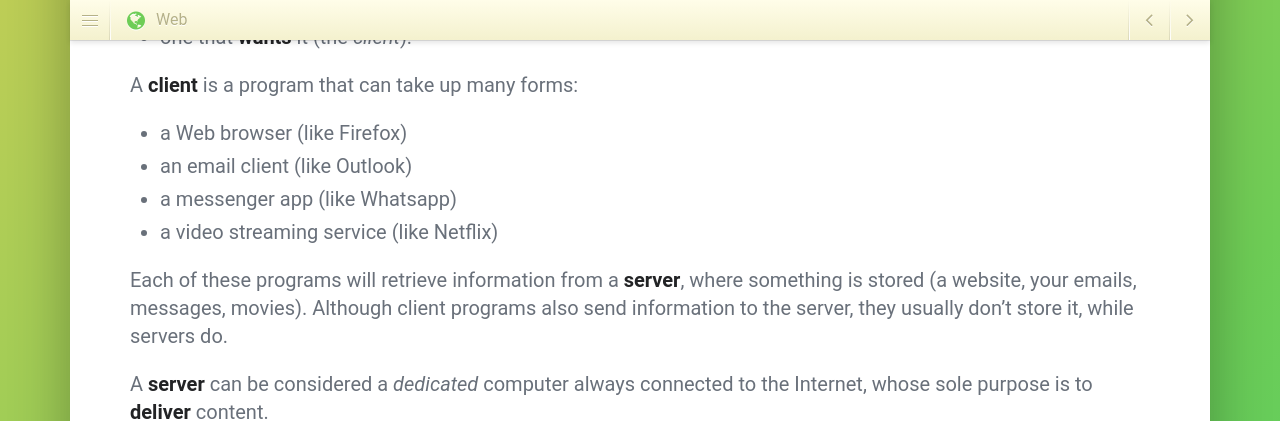
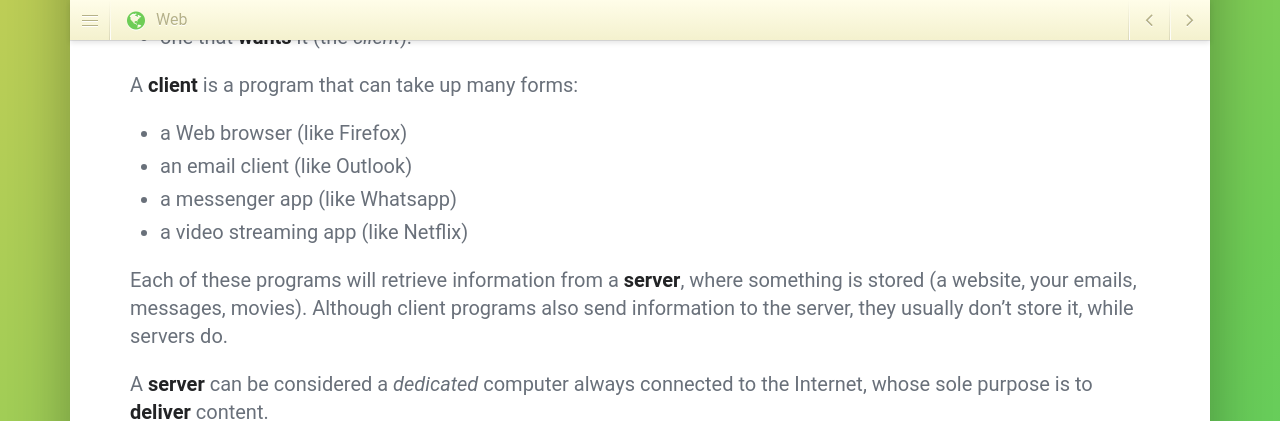
Before and after one commit to jgthms/marksheet, a Jekyll site: the page built from _posts/2015-01-02-internet.md, in a window 1280 px wide and 900 px high, scrolled down 1113 px. Shown: the top 421 px of the window. Built offline with Jekyll 4.4.1, drawn with Linux system fonts in a browser that asks for light colours; nearby versions of some CDN libraries; comment, search, counter and statistics services are not loaded.

Commit message:
internet: fix list of example client applications

```diff
--- a/_posts/2015-01-02-internet.md
+++ b/_posts/2015-01-02-internet.md
@@ -25,7 +25,7 @@ A **client** is a program that can take up many forms:
 * a Web browser (like Firefox)
 * an email client (like Outlook)
 * a messenger app (like Whatsapp)
-* a video streaming service (like Netflix)
+* a video streaming app (like Netflix)
 
 Each of these programs will retrieve information from a **server**, where something is stored (a website, your emails, messages, movies). Although client programs also send information to the server, they usually don't store it, while servers do.
 
```
